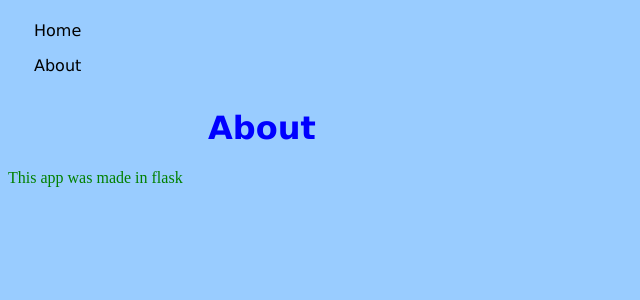
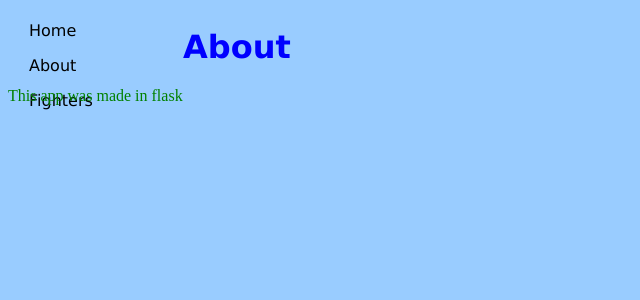
Before and after one commit to DannyPennington/smashcards, a Flask app: page /about in a window 1280 px wide. Shown: the top 300 px of the page, without its empty margins (0-640 px from the left). Run offline with Flask 2, Linux system fonts and the light colour scheme.

```diff
--- a/application/templates/layout.html
+++ b/application/templates/layout.html
@@ -1,3 +1,4 @@
+<!DOCTYPE html>
 <html>
 	<head>
 	<style>
@@ -6,8 +7,8 @@
 		p { color: green;}
 		ul {
 			list-style-type: none;
-			margin: 5;
-			padding: 5;
+			margin: 5px;
+			padding: 5px;
 			width: 150px;
 			background-color: #99ccff;
 		}
@@ -26,13 +27,20 @@
 			background-color: #a6a6a6;
 			color: white;
 		}
+		table, th, td {
+			border: 1px solid black;
+			border-spacing: 5px;
+			padding: 5px;
+			font-family: verdana;
+		}
 
 	</style>
-	<ul>
+	<ul style="margin-left: 0px;">
 		<li><a href="/home">Home</a></li>
 		<li><a href="/about">About</a></li>
+		<li><a href="/characters">Fighters</a></li>
 	</ul>
-		<h1 style="padding: 0px 200px">{{ title }}</h1>
+		<h1 style="margin-left: 175px;margin-top: -100px;">{{ title }}</h1>
 
 	{% block head_content %}{% endblock %}
 
```
